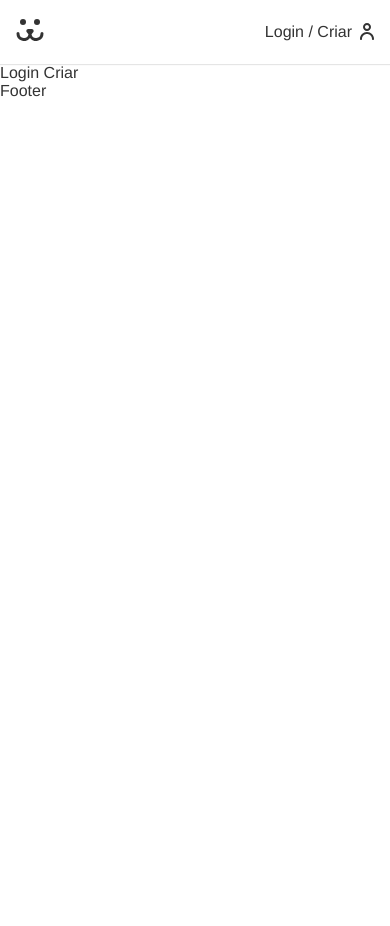
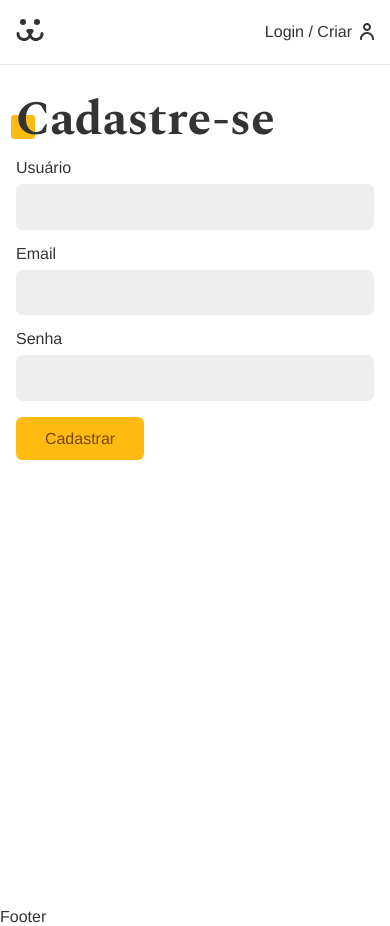
Before and after one commit to Luchtml/dogs-estudo, a React (Create React App) app: page /login/criar in a window 390 px wide. Before the commit the page ends 844 px from the top, so only its background shows below. Built offline with nearby package versions, Linux system fonts and the light colour scheme; the HTML template or start-up script is replaced by a standard one.

Commit message:
error conta

```diff
--- a/src/App.js
+++ b/src/App.js
@@ -3,8 +3,10 @@
 import './App.css';
 import Footer from './Components/Footer';
 import Header from './Components/Header';
+import ProtectedRoute from './Components/Helper/ProtectedRoute';
 import Home from './Components/Home';
 import Login from './Components/Login/Login';
+import User from './Components/User/User';
 import { UserStorage } from './UserContext';
 
 const App = () => {
@@ -15,7 +17,15 @@
           <Header />
           <Routes>
             <Route path="/" element={<Home />} />
-            <Route path="/login/*" element={<Login />} />
+            <Route path="login/*" element={<Login />} />
+            <Route
+              path="conta/*"
+              element={
+                <ProtectedRoute>
+                  <User />
+                </ProtectedRoute>
+              }
+            />
           </Routes>
           <Footer />
         </UserStorage>
--- /dev/null
+++ b/src/Components/Helper/ProtectedRoute.js
@@ -0,0 +1,11 @@
+import React from 'react';
+import { Navigate } from 'react-router-dom';
+import { UserContext } from '../../UserContext';
+
+const ProtectedRoute = ({ children }) => {
+  const { login } = React.useContext(UserContext);
+
+  return login ? { children } : <Navigate to="/login" />;
+};
+
+export default ProtectedRoute;
--- a/src/Components/Login/Login.js
+++ b/src/Components/Login/Login.js
@@ -1,4 +1,5 @@
 import React from 'react';
+import styles from './Login.module.css';
 import { Navigate, Route, Routes } from 'react-router-dom';
 import LoginForm from './LoginForm';
 import LoginCreate from './LoginCreate';
@@ -10,7 +11,8 @@
   const { login } = React.useContext(UserContext);
   if (login === true) return <Navigate to="/conta" />;
   return (
-    <div>
+    <section className={styles.login}>
+      <div className={styles.forms}>
         <Routes>
           <Route path="/" element={<LoginForm />} />
           <Route path="criar" element={<LoginCreate />} />
@@ -18,6 +20,7 @@
           <Route path="resetar" element={<LoginPasswordReset />} />
         </Routes>
       </div>
+    </section>
   );
 };
 
--- /dev/null
+++ b/src/Components/Login/Login.module.css
@@ -0,0 +1,30 @@
+.login {
+  display: grid;
+  grid-template-columns: 1fr 1fr;
+  min-height: 100vh;
+  gap: 2rem;
+}
+
+.login::before {
+  content: '';
+  display: block;
+  background: url('../../Assets/login.jpg') no-repeat center center;
+  background-size: cover;
+}
+
+.forms {
+  max-width: 30rem;
+  padding: 1rem;
+}
+
+@media (max-width: 40rem) {
+  .login {
+    grid-template-columns: 1fr;
+  }
+  .login::before {
+    display: none;
+  }
+  .forms {
+    max-width: 100%;
+  }
+}
--- a/src/Components/Login/LoginCreate.js
+++ b/src/Components/Login/LoginCreate.js
@@ -1,7 +1,47 @@
 import React from 'react';
+import { USER_POST } from '../../Api';
+import useFetch from '../../Hooks/useFetch';
+import useForm from '../../Hooks/useForm';
+import { UserContext } from '../../UserContext';
+import Button from '../Forms/Button';
+import Error from '../Helper/Error';
+import Input from '../Forms/Input';
 
 const LoginCreate = () => {
-  return <div>Login Criar</div>;
+  const username = useForm();
+  const email = useForm('email');
+  const password = useForm();
+
+  const { userLogin } = React.useContext(UserContext);
+  const { loading, error, request } = useFetch();
+
+  async function handleSubmit(event) {
+    event.preventDefault();
+    const { url, options } = USER_POST({
+      username: username.value,
+      email: email.value,
+      password: password.value,
+    });
+    const { response } = await request(url, options);
+    if (response.ok) userLogin(username.value, password.value);
+  }
+
+  return (
+    <section className="animeLeft">
+      <h1 className="title">Cadastre-se</h1>
+      <form onSubmit={handleSubmit}>
+        <Input label="Usuário" type="text" name="username" {...username} />
+        <Input label="Email" type="email" name="email" {...email} />
+        <Input label="Senha" type="password" name="password" {...password} />
+        {loading ? (
+          <Button disabled>Cadastrando...</Button>
+        ) : (
+          <Button>Cadastrar</Button>
+        )}
+        <Error error={error} />
+      </form>
+    </section>
+  );
 };
 
 export default LoginCreate;
--- /dev/null
+++ b/src/Components/User/User.js
@@ -0,0 +1,7 @@
+import React from 'react';
+
+const User = () => {
+  return <div>User</div>;
+};
+
+export default User;
--- /dev/null
+++ b/src/Hooks/useFetch.js
@@ -0,0 +1,35 @@
+import React from 'react';
+
+const useFetch = () => {
+  const [data, setData] = React.useState(null);
+  const [error, setError] = React.useState(null);
+  const [loading, setLoading] = React.useState(false);
+
+  const request = React.useCallback(async (url, options) => {
+    let response;
+    let json;
+    try {
+      setError(null);
+      setLoading(true);
+      response = await fetch(url, options);
+      json = await response.json();
+      if (response.ok === false) throw new Error(json.message);
+    } catch (err) {
+      json = null;
+      setError(err.message);
+    } finally {
+      setData(json);
+      setLoading(false);
+      return { response, json };
+    }
+  }, []);
+
+  return {
+    data,
+    loading,
+    error,
+    request,
+  };
+};
+
+export default useFetch;
--- a/src/Hooks/useForm.js
+++ b/src/Hooks/useForm.js
@@ -5,6 +5,11 @@
     regex:
       /^(([^<>()[\]\\.,;:\s@"]+(\.[^<>()[\]\\.,;:\s@"]+)*)|(".+"))@((\[[0-9]{1,3}\.[0-9]{1,3}\.[0-9]{1,3}\.[0-9]{1,3}\])|(([a-zA-Z\-0-9]+\.)+[a-zA-Z]{2,}))$/,
     message: 'Preencha um email válido',
+  },
+  password: {
+    regex: /^(?=.*\d)(?=.*[a-z])(?=.*[A-Z])[0-9a-zA-Z]{8,}$/,
+    message:
+      'A senha precisa ter 1 caracter maiscúlo, 1 minúsculo e 1 caracter especial. Com no minimo 8 digitos',
   },
 };
 
--- a/src/UserContext.js
+++ b/src/UserContext.js
@@ -1,5 +1,5 @@
 import React from 'react';
-import { TOKEN_POST, TOKEN_VALIDATE_POST, USER_GET } from './api';
+import { TOKEN_POST, TOKEN_VALIDATE_POST, USER_GET } from './Api';
 import { useNavigate } from 'react-router-dom';
 
 export const UserContext = React.createContext();
@@ -67,8 +67,11 @@
         } finally {
           setLoading(false);
         }
+      } else {
+        setLogin(false);
       }
     }
+
     autoLogin();
   }, [userLogout]);
 
--- a/src/api.js
+++ b/src/api.js
@@ -36,3 +36,16 @@
     },
   };
 }
+
+export function USER_POST(body) {
+  return {
+    url: API_URL + '/api/user',
+    options: {
+      method: 'POST',
+      headers: {
+        'Content-Type': 'application/json',
+      },
+      body: JSON.stringify(body),
+    },
+  };
+}
```
Lines whose indentation alone changed are shown as unchanged.
